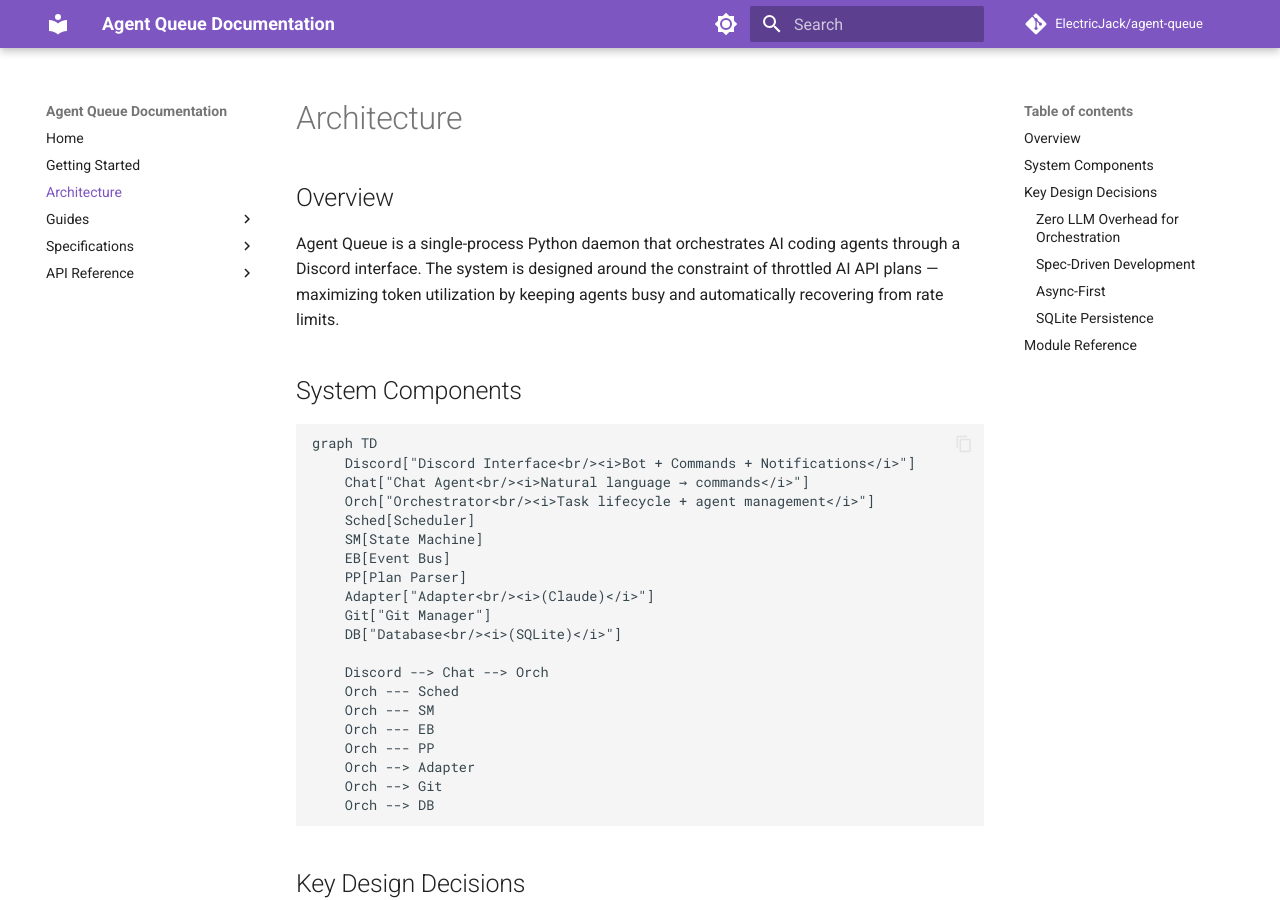
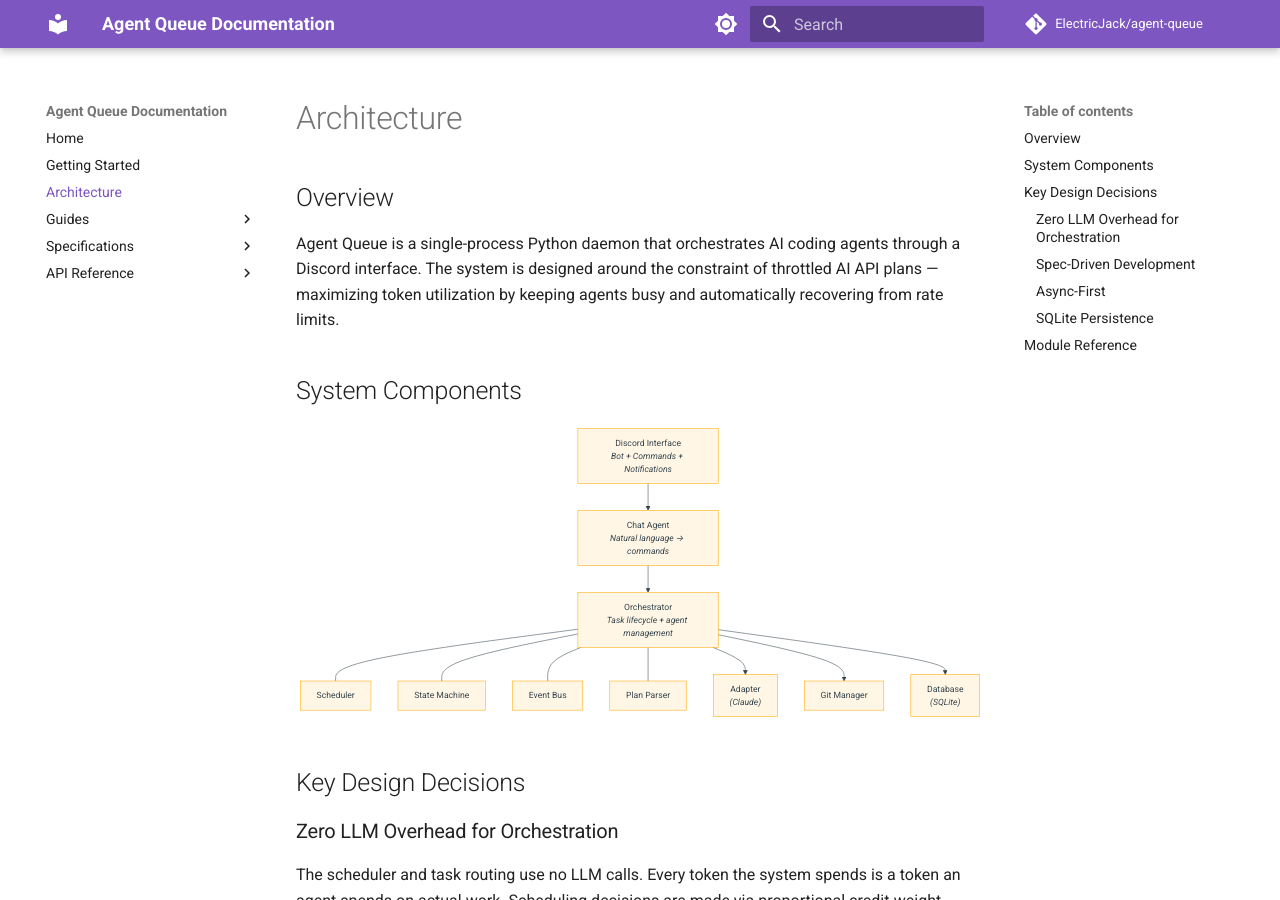
Before and after one commit to darcyle/agent-queue, an MkDocs documentation site: the page built from docs/architecture.md, in a window 1280 px wide and 900 px high. Built offline with MkDocs 1.6.1 and Material for MkDocs 9.7.7, drawn with Linux system fonts in a browser that asks for light colours; comment, search, counter and statistics services are not loaded.

Commit message:
More docs updates

```diff
--- a/mkdocs.yml
+++ b/mkdocs.yml
@@ -47,7 +47,11 @@ plugins:
 markdown_extensions:
   - admonition
   - pymdownx.details
-  - pymdownx.superfences
+  - pymdownx.superfences:
+      custom_fences:
+        - name: mermaid
+          class: mermaid
+          format: !!python/name:pymdownx.superfences.fence_code_format
   - pymdownx.highlight:
       anchor_linenums: true
   - pymdownx.inlinehilite
```
Also changed, not shown: site/architecture/index.html, site/git-sync-current-state/index.html, site/search/search_index.json.
